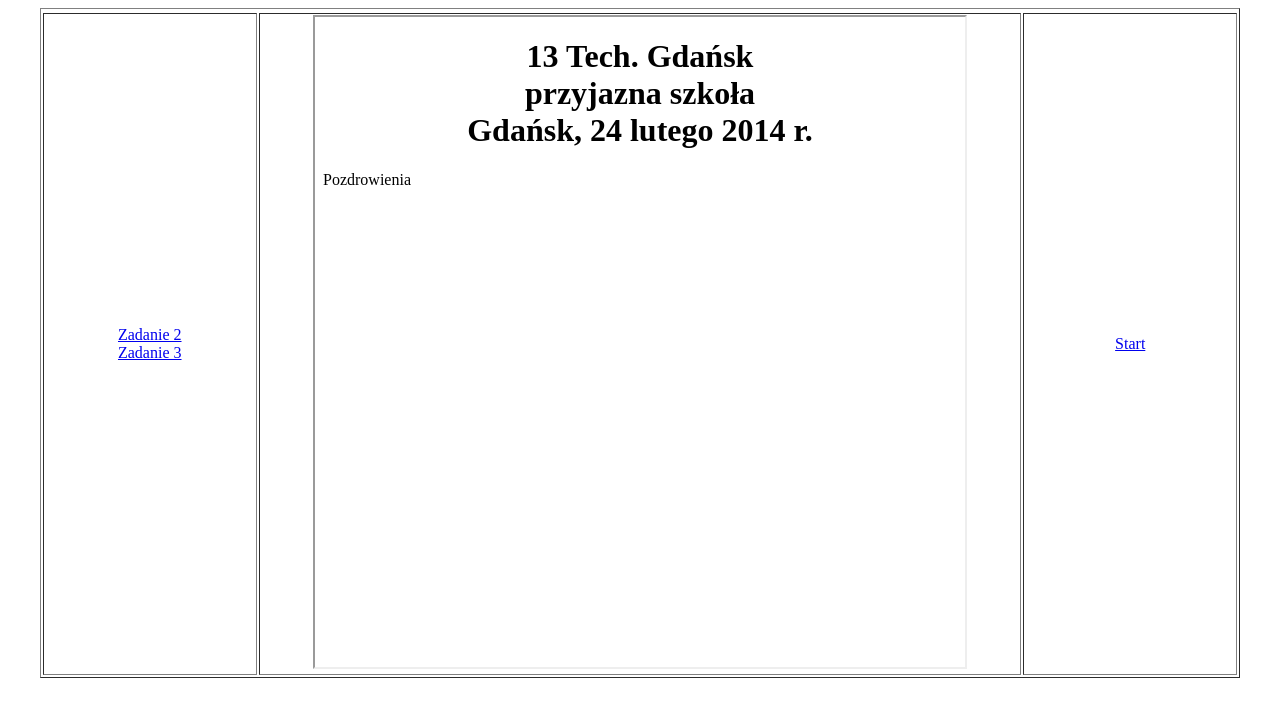
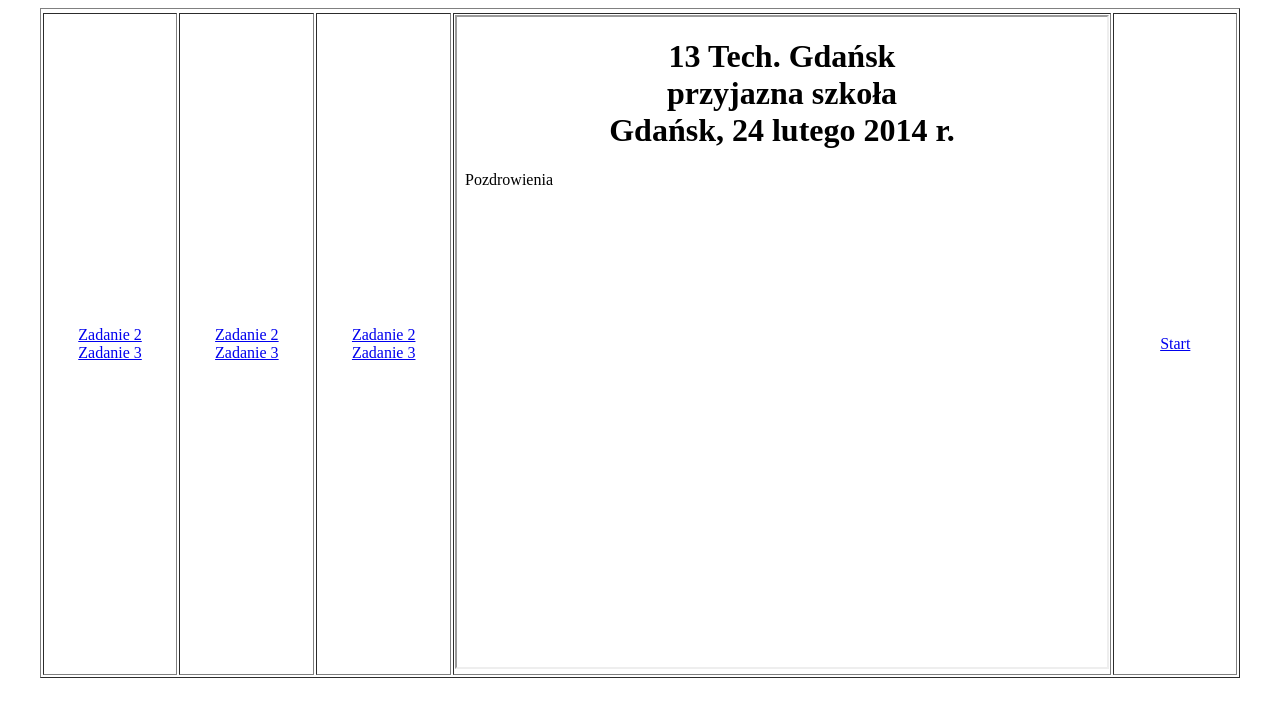
Before and after one commit to sunstarfir/css, a plain HTML site: page index.html in a window 1280 px wide. Drawn offline with Linux system fonts and the light colour scheme.

Commit message:
Update index.html

```diff
--- a/index.html
+++ b/index.html
@@ -12,6 +12,16 @@
 <br>
 <a href="star_zad3" target="strony"> Zadanie 3 </a>
 </td>
+<td width=18% align=center>
+<a href="zad5_importowany" target="strony"> Zadanie 2 </a>
+<br>
+<a href="zad5_zewnętrzny" target="strony"> Zadanie 3 </a>
+</td>
+<td width=18% align=center>
+<a href="zad5_wewnętrzny" target="strony"> Zadanie 2 </a>
+<br>
+<a href="zad5_liniowy" target="strony"> Zadanie 3 </a>
+</td>
 <td align="center"><iframe width="650" height="650" name="strony" src="start.html" border="0"></iframe>
 </td>
 <td width=18% align="center"><a href="start.html" target="strony">Start</a>
```
